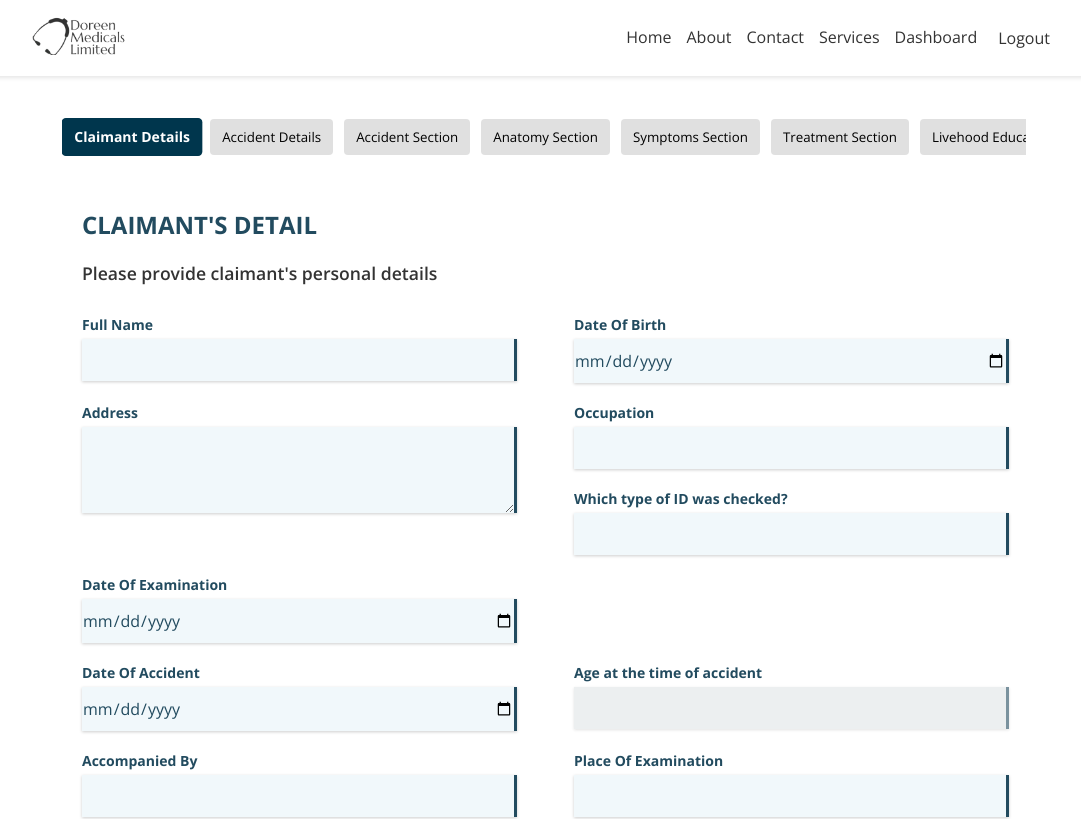
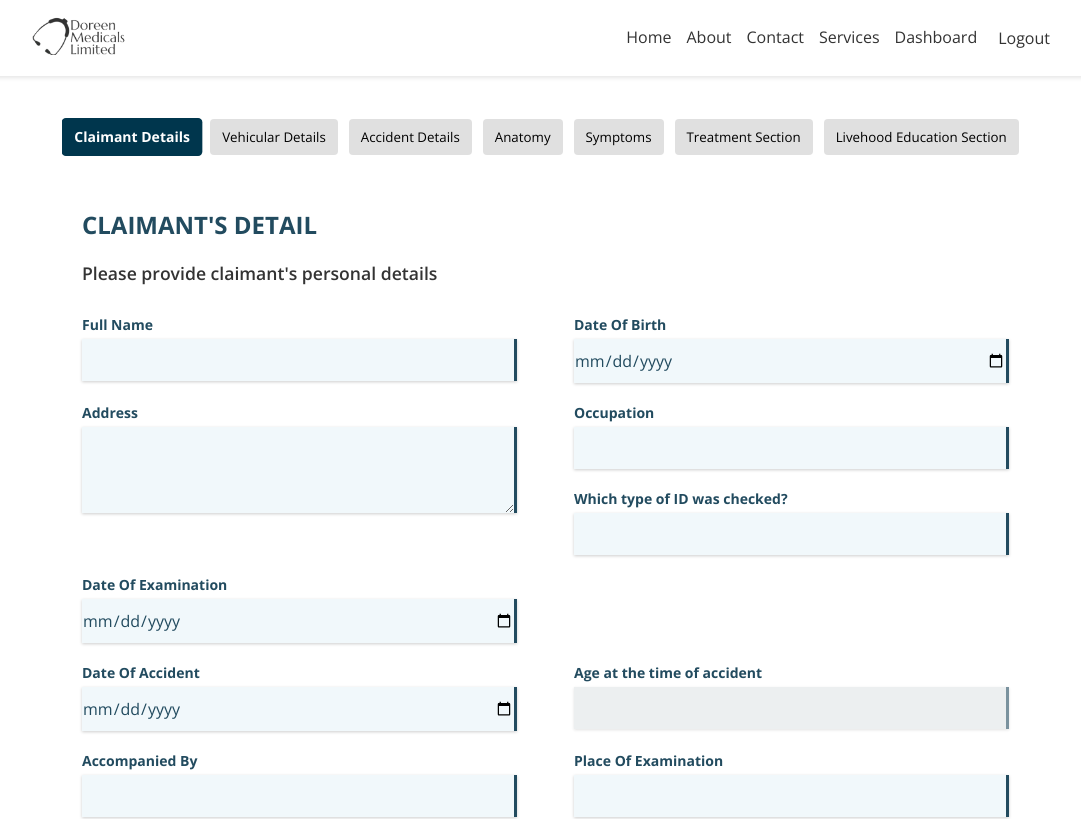
Before and after one commit to hatimkh20/Medical-Portal-Frontend, a React (Create React App) app: page /form in a window 1280 px wide. Shown: the top 819 px of the page, without its empty margins (96-1177 px from the left). Built offline with nearby package versions, Linux system fonts and the light colour scheme; sample sign-in values are in the browser's storage; a web font is replaced by a local one.

Commit message:
text changes

```diff
--- a/src/components/Report Component/MedicalReport.js
+++ b/src/components/Report Component/MedicalReport.js
@@ -213,7 +213,7 @@ const MedicalReport = () => {
         />
 
         <DetailsSection
-          title="Accident Details"
+          title="Vehicular Details"
           layout="single-column"
           details={[
             {
--- a/src/components/User Components/MultiStepForm/AccidentDetails.js
+++ b/src/components/User Components/MultiStepForm/AccidentDetails.js
@@ -16,7 +16,7 @@ const AccidentDetails = ({ values, handleChange, handleBlur, prevStep, setFieldV
   }
 
   return (
-    <FormLayout title="ACCIDENT DETAILS">
+    <FormLayout title="Vehicular Details">
       <p className="form-description">
         Please select vehicle type, note that all questions will be according to that.
       </p>
@@ -33,7 +33,7 @@ const AccidentDetails = ({ values, handleChange, handleBlur, prevStep, setFieldV
         >
           <InputField
             name="vehicleWheels"
-            label="Vehicle wheels, if you selected any other"
+            label="Enter number of wheels"
             value={values.vehicleWheels}
             onChange={handleChange}
             onBlur={handleBlur}
--- a/src/components/User Components/MultiStepForm/AccidentSection.js
+++ b/src/components/User Components/MultiStepForm/AccidentSection.js
@@ -109,7 +109,7 @@ const AccidentSectionForm = ({
         />
         <InputField
           name="accidentLocation"
-          label="Where did the accident happen?"
+          label="Where did the accident occur?"
           value={values.accidentLocation}
           onChange={handleChange}
           onBlur={handleBlur}
@@ -126,7 +126,7 @@ const AccidentSectionForm = ({
         />
         <SelectField
           name="vehicleDamage"
-          label="What was the level of damage to the vehicle?"
+          label="What was the vehicular damage?"
           options={vehicleLevelDamage}
           value={values.vehicleDamage}
           onChange={handleChange}
@@ -137,8 +137,7 @@ const AccidentSectionForm = ({
       {isFourWheeledVehicle && (
         <>
           <p className="form-description">
-            Since the claimant was in a vehicle with four or more wheels, please
-            provide the following details:
+            Please provide the following details
           </p>
           {questionsFourWheels.map((question) => (
             <div key={question.name} className="radio-group-inline">
@@ -153,8 +152,7 @@ const AccidentSectionForm = ({
       {isTwoWheeledVehicle && (
         <>
           <p className="form-description">
-            Since the claimant was on a two-wheeled vehicle, please answer the
-            following:
+          Please provide the following details
           </p>
           {questionsTwoWheels.map((question) => (
             <div key={question.name} className="radio-group-inline">
--- a/src/components/User Components/MultiStepForm/MultiStepFormNavigation.js
+++ b/src/components/User Components/MultiStepForm/MultiStepFormNavigation.js
@@ -113,10 +113,10 @@ const MultiStepFormNavigation = ({ currentStep, totalSteps, onStepChange }) => {
 
   const sectionLabels = {
     0: "Claimant Details",
-    1: "Accident Details",
-    2: "Accident Section",
-    3: "Anatomy Section",
-    4: "Symptoms Section",
+    1: "Vehicular Details",
+    2: "Accident Details",
+    3: "Anatomy",
+    4: "Symptoms",
     5: "Treatment Section",
     6: "Livehood Education Section",
     7: "Education Section",
--- a/src/components/User Components/MultiStepForm/SymptomSectionForm.js
+++ b/src/components/User Components/MultiStepForm/SymptomSectionForm.js
@@ -47,7 +47,7 @@ const SymptomSectionForm = ({
       <div>
         <div className="input-group">
           <SelectField
-            label="When did the symptoms start?"
+            label="When was the onset of symptoms"
             name={`${fieldNamePrefix}startTime`}
             options={timeAfterAccident}
             onChange={handleInputChange}
```
